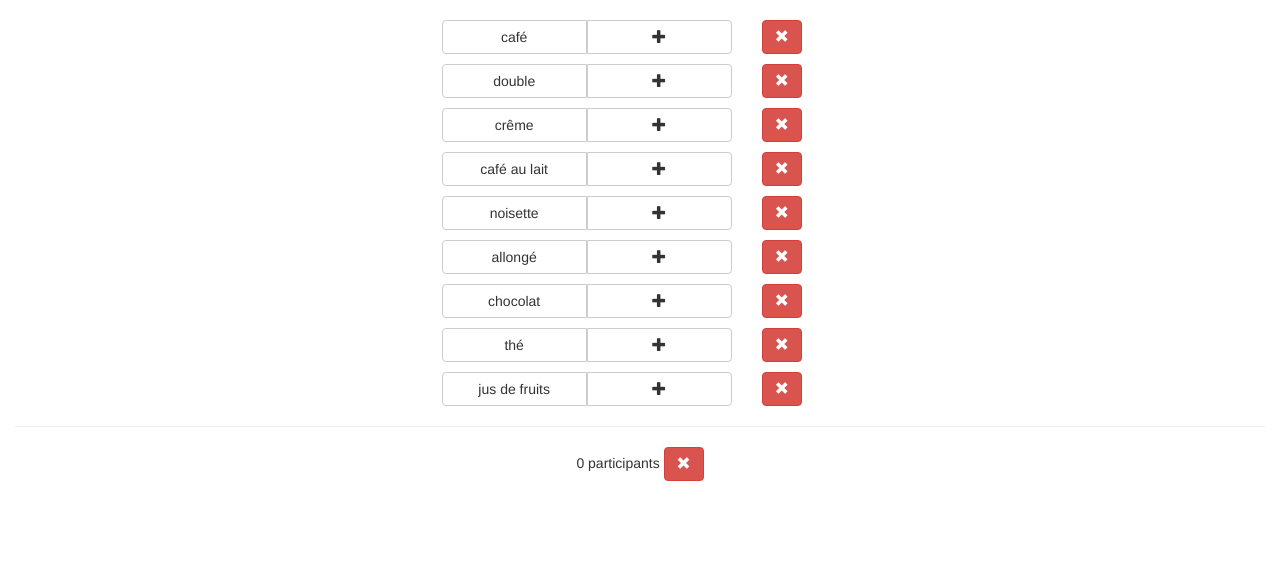
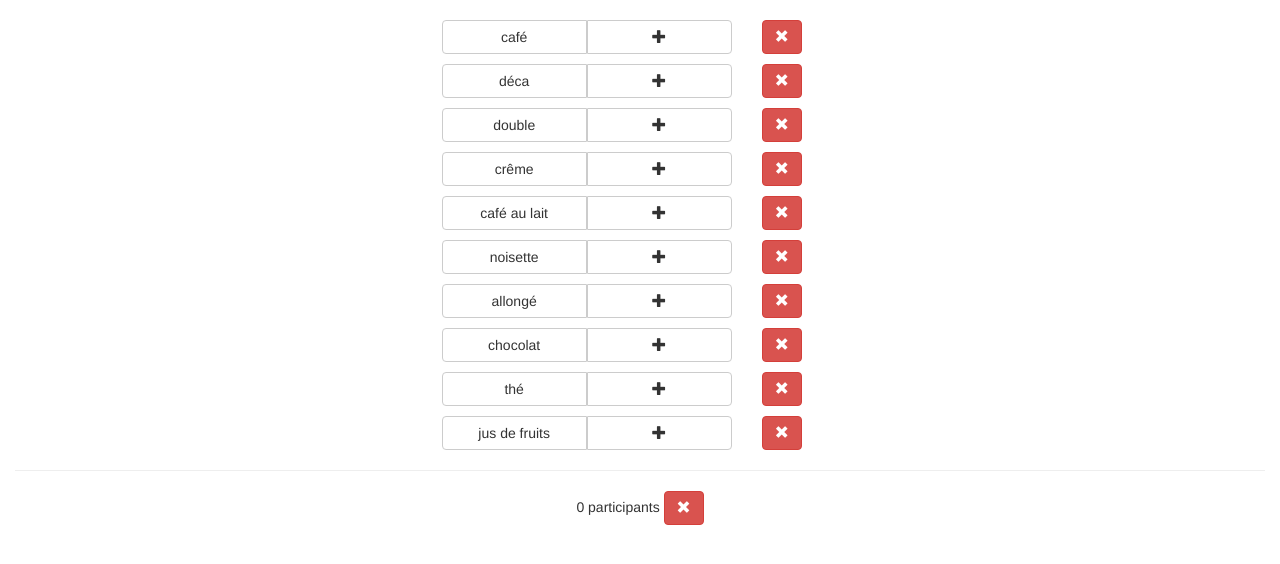
Before and after one commit to fchabouis/fchabouis.github.io, a plain HTML site: page index.html in a window 1280 px wide. Drawn offline with nearby package versions, Linux system fonts and the light colour scheme.

Commit message:
ajout du deca

```diff
--- a/index.html
+++ b/index.html
@@ -56,6 +56,7 @@
       data: {
         choices: [
           {label: "café", count: 0},
+          {label: "déca", count: 0},
           {label: "double", count: 0},
           {label: "crême", count: 0},
           {label: "café au lait", count: 0},
```
